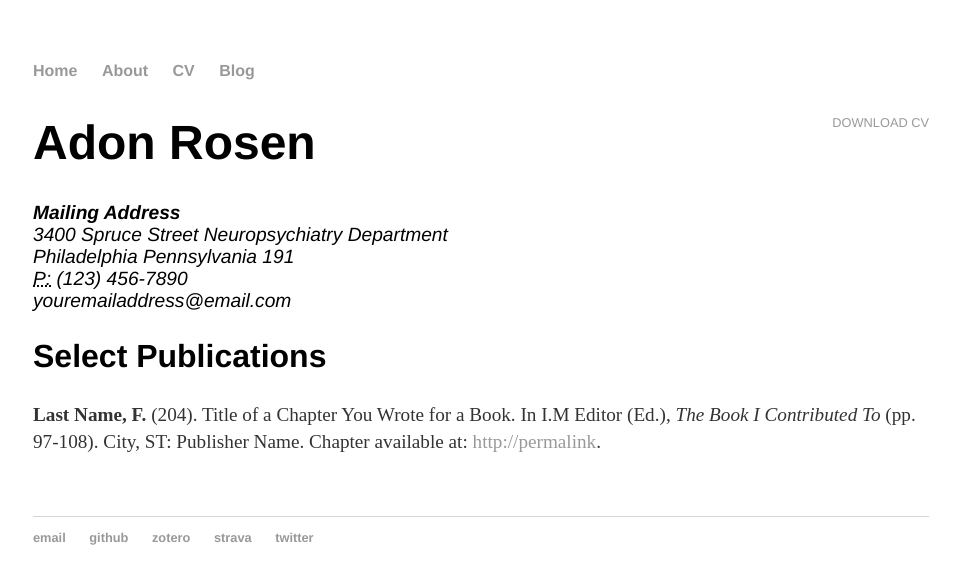
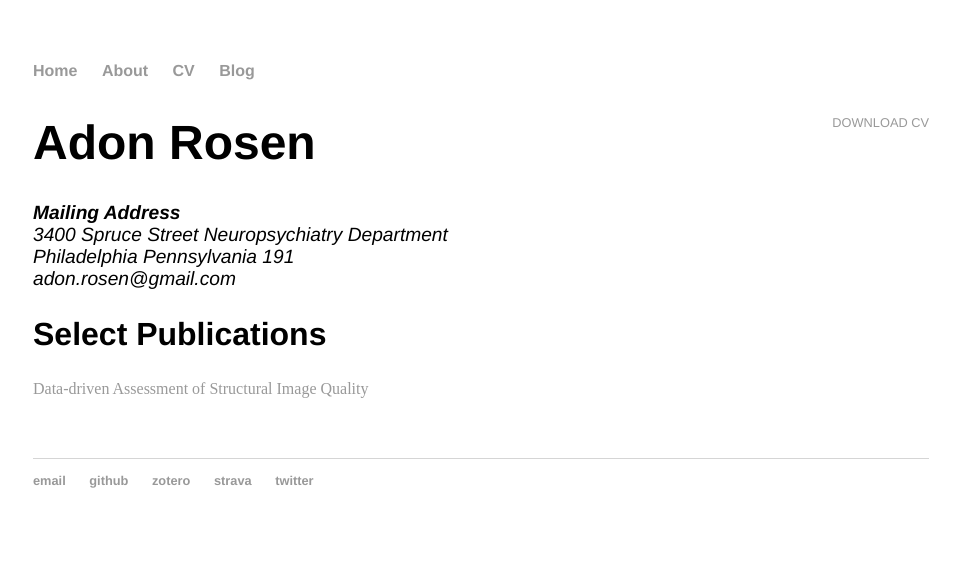
Before and after one commit to adrose/adrose.github.io, a Jekyll site: the page built from cv/index.html, in a window 1280 px wide. Shown: the top 584 px of the page, without its empty margins (159-1119 px from the left). Built offline with Jekyll 4.4.1, drawn with Linux system fonts in a browser that asks for light colours.

Commit message:
updtaed CV page w/ link to T1QA

```diff
--- a/cv/index.html
+++ b/cv/index.html
@@ -4,20 +4,19 @@ title: Rosen CV
 ---
 
 	<div class="cv">
-		<a href="https://github.com/adrose/adrose.github.io/blob/master/documents/Rosen_CurriculumVitae-20170113.pdf" class="download" title="Download CV as PDF">Download CV</a>
+		<a href="https://github.com/adrose/adrose.github.io/blob/master/documents/Rosen_CurriculumVitae.pdf" class="download" title="Download CV as PDF">Download CV</a>
 
                     <h1>Adon Rosen</h1>
 					<address>
 					<strong>Mailing Address</strong><br>
 					3400 Spruce Street Neuropsychiatry Department<br>
 					Philadelphia Pennsylvania 191<br>
-					<abbr title="phone">P:</abbr> (123) 456-7890<br>
-					<span class="obfuscate">youremailaddress@email.com</span>
+					<span class="obfuscate">adon.rosen@gmail.com</span>
 					</address>
 
 					<h2>Select Publications</h2>
 
-					<p><strong>Last Name, F.</strong> (204). Title of a Chapter You Wrote for a Book. In I.M Editor (Ed.), <em>The Book I Contributed To</em> (pp. 97-108). City, ST: Publisher Name. Chapter available at: <a href="#">http://permalink</a>.
+					<a href="http://biorxiv.org/content/early/2017/04/08/125161">Data-driven Assessment of Structural Image Quality</a>
 
 
 	</div>
```
